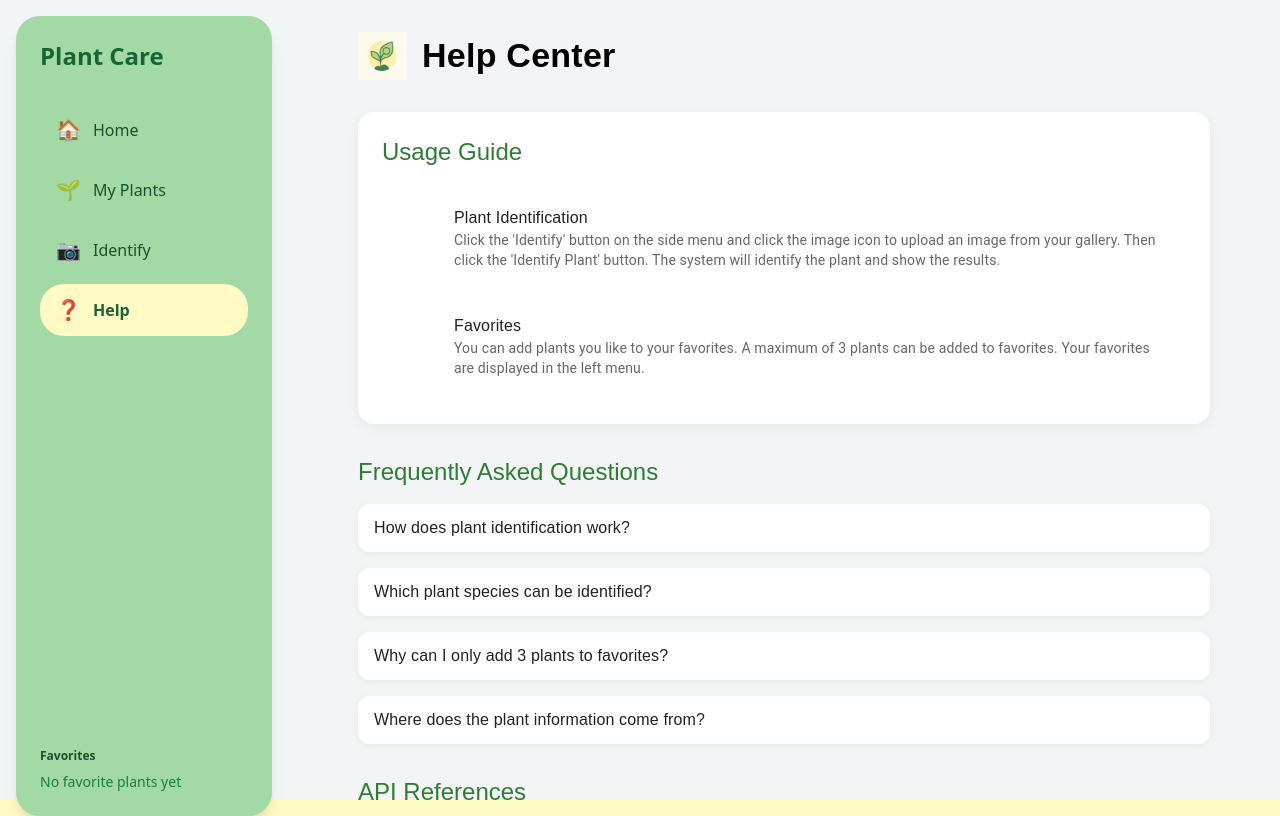
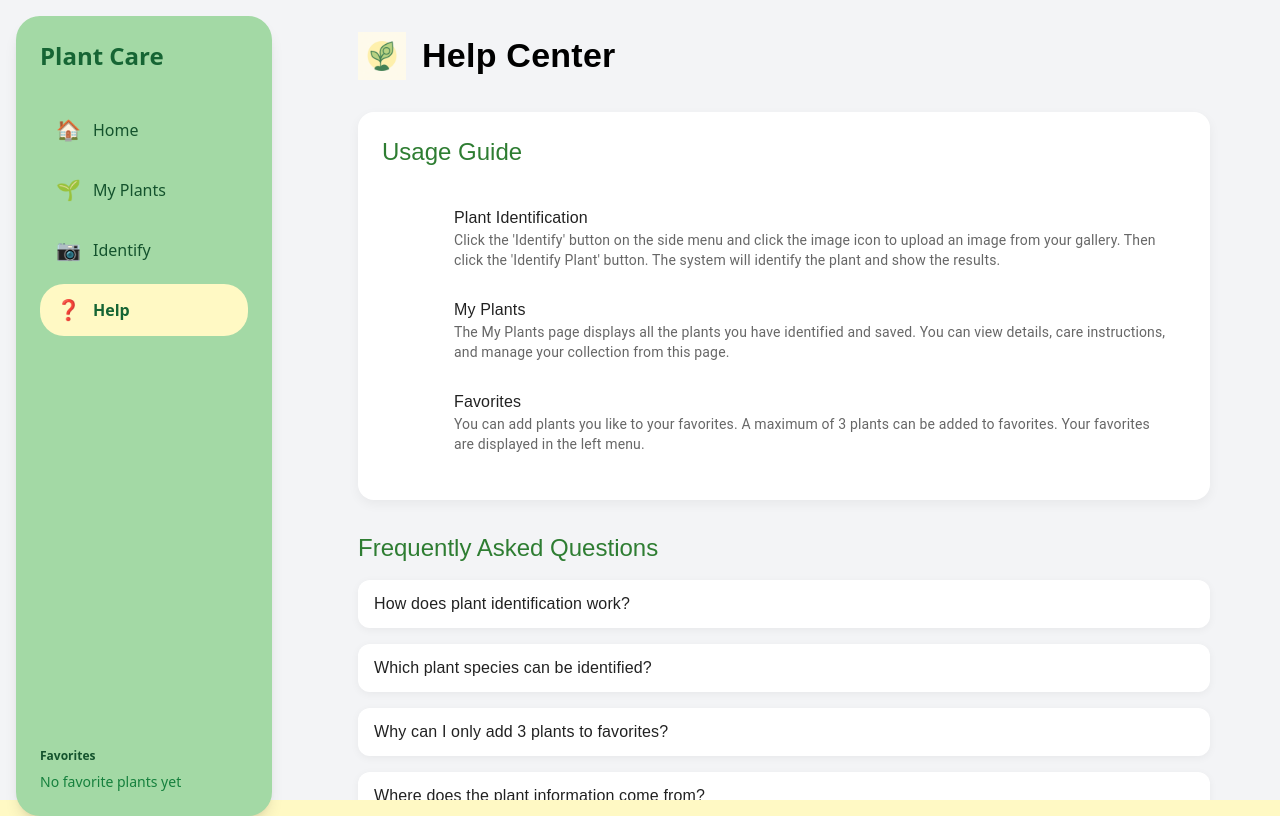
Before and after one commit to nihanrls/plant_identification_app, a React (Vite) app in the folder frontend/: page /help in a window 1280 px wide. Built offline with nearby package versions, Linux system fonts and the light colour scheme; some icons are missing.

Commit message:
help sayfası düzenlendi

```diff
--- a/frontend/src/pages/Help.tsx
+++ b/frontend/src/pages/Help.tsx
@@ -85,8 +85,15 @@ const Help: React.FC = () => {
           </ListItem>
           <ListItem>
             <ListItemIcon>
-              {/* Plant Search kaldırıldı */}
+              <InfoIcon sx={{ color: '#2E7D32' }} />
             </ListItemIcon>
+            <ListItemText
+              primary="My Plants"
+              secondary="The My Plants page displays all the plants you have identified and saved. You can view details, care instructions, and manage your collection from this page."
+              primaryTypographyProps={{
+                sx: { fontFamily: 'Poppins, sans-serif', fontWeight: 500 }
+              }}
+            />
           </ListItem>
           <ListItem>
             <ListItemIcon>
@@ -305,7 +312,7 @@ const Help: React.FC = () => {
           Have More Questions?
         </Typography>
         <Typography sx={{ fontFamily: 'Poppins, sans-serif' }}>
-          If you have any questions that are not answered here, please check our documentation or submit an issue on our GitHub repository.
+          If you have any questions that are not answered here, please submit an issue on our GitHub repository.
         </Typography>
       </Box>
     </Container>
```
